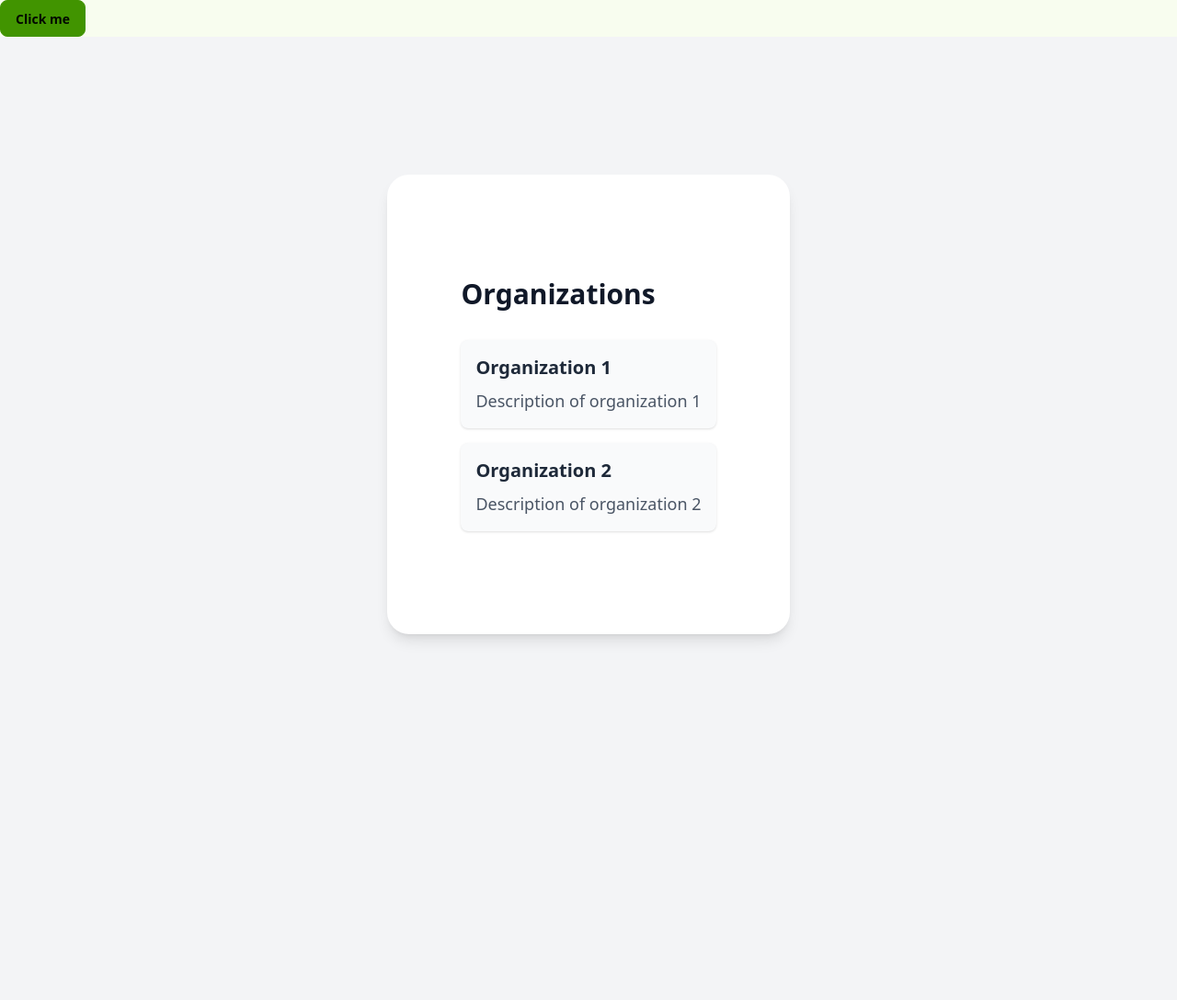
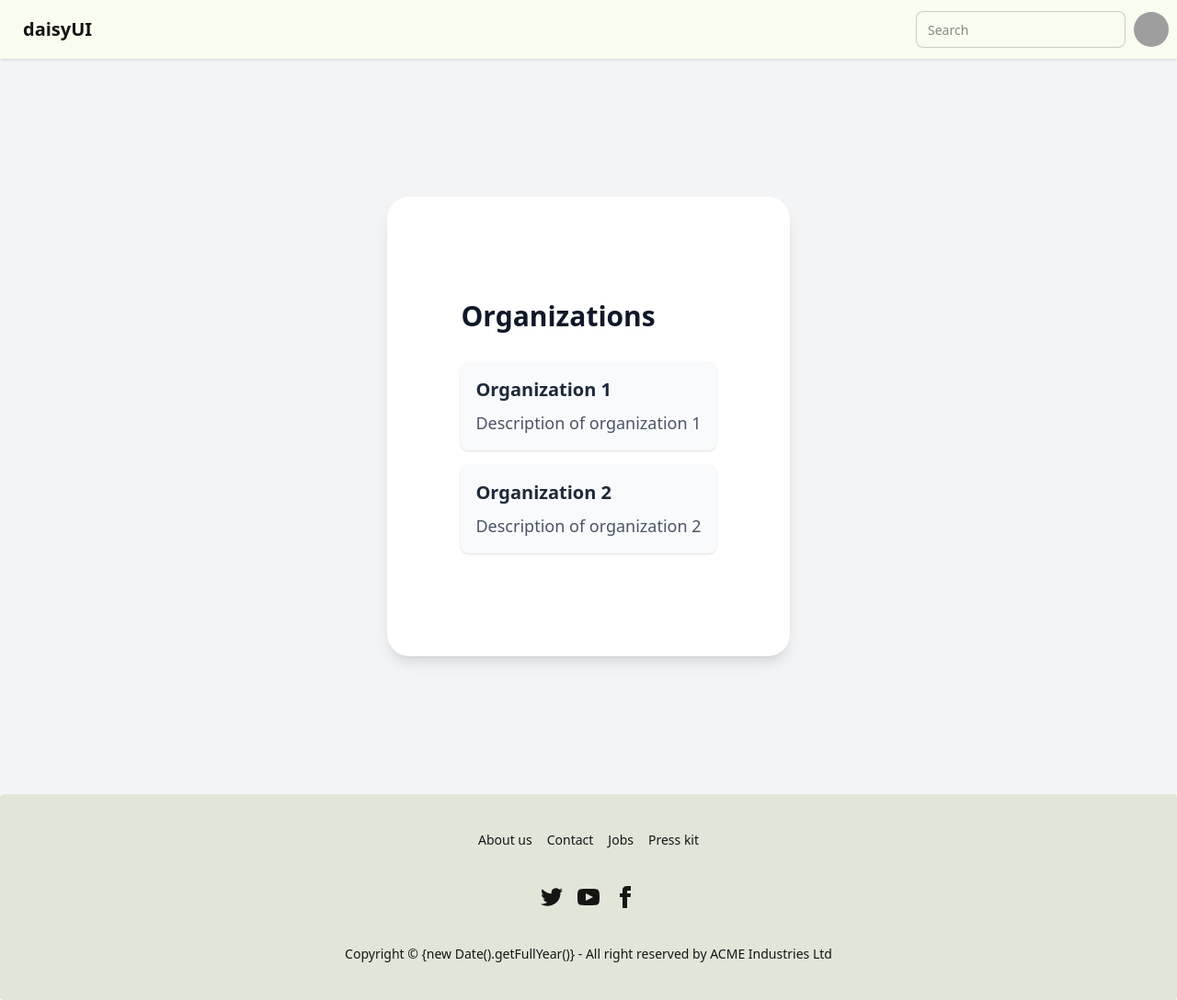
Before and after one commit to Burmese-AI/Fyndora, a Django app: template apps/organizations/templates/organizations/home.html in a window 1280 px wide. Shown: the whole page at 92% size. Before the commit the page ends 697 px from the top, so only its background shows below. Run offline with Django 3.2, Linux system fonts and the light colour scheme; the template is opened without the code that fills it, so the values that code supplies are empty; style sheets or scripts are compiled from the project's sources; grey boxes are pictures that could not be loaded.

Commit message:
Update home.html to remove the button and enhance base.html by including navigation and footer templates for improved layout.

```diff
--- a/apps/organizations/templates/organizations/home.html
+++ b/apps/organizations/templates/organizations/home.html
@@ -1,7 +1,6 @@
 {% extends 'base.html' %}
 
 {% block content %}
-<button class="btn btn-primary">Click me</button>
 <div class="min-h-screen bg-gray-100 py-6 flex flex-col justify-center sm:py-12">
   <div class="relative py-3 sm:max-w-xl sm:mx-auto">
     <div class="relative px-4 py-10 bg-white shadow-lg sm:rounded-3xl sm:p-20">
--- a/templates/base.html
+++ b/templates/base.html
@@ -7,7 +7,9 @@
     <link rel="stylesheet" href="{% static 'css/output.css' %}">
   </head>
   <body>
+   {% include 'includes/nav_bar.html' %}
    {% block content %}
    {% endblock %}
+   {% include 'includes/footer.html' %}
   </body>
 </html>
--- /dev/null
+++ b/templates/includes/footer.html
@@ -0,0 +1,48 @@
+<footer class="footer footer-horizontal footer-center bg-base-200 text-base-content rounded p-10">
+    <nav class="grid grid-flow-col gap-4">
+      <a class="link link-hover">About us</a>
+      <a class="link link-hover">Contact</a>
+      <a class="link link-hover">Jobs</a>
+      <a class="link link-hover">Press kit</a>
+    </nav>
+    <nav>
+      <div class="grid grid-flow-col gap-4">
+        <a>
+          <svg
+            xmlns="http://www.w3.org/2000/svg"
+            width="24"
+            height="24"
+            viewBox="0 0 24 24"
+            class="fill-current">
+            <path
+              d="M24 4.557c-.883.392-1.832.656-2.828.775 1.017-.609 1.798-1.574 2.165-2.724-.951.564-2.005.974-3.127 1.195-.897-.957-2.178-1.555-3.594-1.555-3.179 0-5.515 2.966-4.797 6.045-4.091-.205-7.719-2.165-10.148-5.144-1.29 2.213-.669 5.108 1.523 6.574-.806-.026-1.566-.247-2.229-.616-.054 2.281 1.581 4.415 3.949 4.89-.693.188-1.452.232-2.224.084.626 1.956 2.444 3.379 4.6 3.419-2.07 1.623-4.678 2.348-7.29 2.04 2.179 1.397 4.768 2.212 7.548 2.212 9.142 0 14.307-7.721 13.995-14.646.962-.695 1.797-1.562 2.457-2.549z"></path>
+          </svg>
+        </a>
+        <a>
+          <svg
+            xmlns="http://www.w3.org/2000/svg"
+            width="24"
+            height="24"
+            viewBox="0 0 24 24"
+            class="fill-current">
+            <path
+              d="M19.615 3.184c-3.604-.246-11.631-.245-15.23 0-3.897.266-4.356 2.62-4.385 8.816.029 6.185.484 8.549 4.385 8.816 3.6.245 11.626.246 15.23 0 3.897-.266 4.356-2.62 4.385-8.816-.029-6.185-.484-8.549-4.385-8.816zm-10.615 12.816v-8l8 3.993-8 4.007z"></path>
+          </svg>
+        </a>
+        <a>
+          <svg
+            xmlns="http://www.w3.org/2000/svg"
+            width="24"
+            height="24"
+            viewBox="0 0 24 24"
+            class="fill-current">
+            <path
+              d="M9 8h-3v4h3v12h5v-12h3.642l.358-4h-4v-1.667c0-.955.192-1.333 1.115-1.333h2.885v-5h-3.808c-3.596 0-5.192 1.583-5.192 4.615v3.385z"></path>
+          </svg>
+        </a>
+      </div>
+    </nav>
+    <aside>
+      <p>Copyright © {new Date().getFullYear()} - All right reserved by ACME Industries Ltd</p>
+    </aside>
+  </footer>
--- /dev/null
+++ b/templates/includes/nav_bar.html
@@ -0,0 +1,29 @@
+<div class="navbar bg-base-100 shadow-sm">
+    <div class="flex-1">
+      <a class="btn btn-ghost text-xl">daisyUI</a>
+    </div>
+    <div class="flex gap-2">
+      <input type="text" placeholder="Search" class="input input-bordered w-24 md:w-auto" />
+      <div class="dropdown dropdown-end">
+        <div tabindex="0" role="button" class="btn btn-ghost btn-circle avatar">
+          <div class="w-10 rounded-full">
+            <img
+              alt="Tailwind CSS Navbar component"
+              src="https://img.daisyui.com/images/stock/photo-1534528741775-53994a69daeb.webp" />
+          </div>
+        </div>
+        <ul
+          tabindex="0"
+          class="menu menu-sm dropdown-content bg-base-100 rounded-box z-1 mt-3 w-52 p-2 shadow">
+          <li>
+            <a class="justify-between">
+              Profile
+              <span class="badge">New</span>
+            </a>
+          </li>
+          <li><a>Settings</a></li>
+          <li><a>Logout</a></li>
+        </ul>
+      </div>
+    </div>
+  </div>
```
